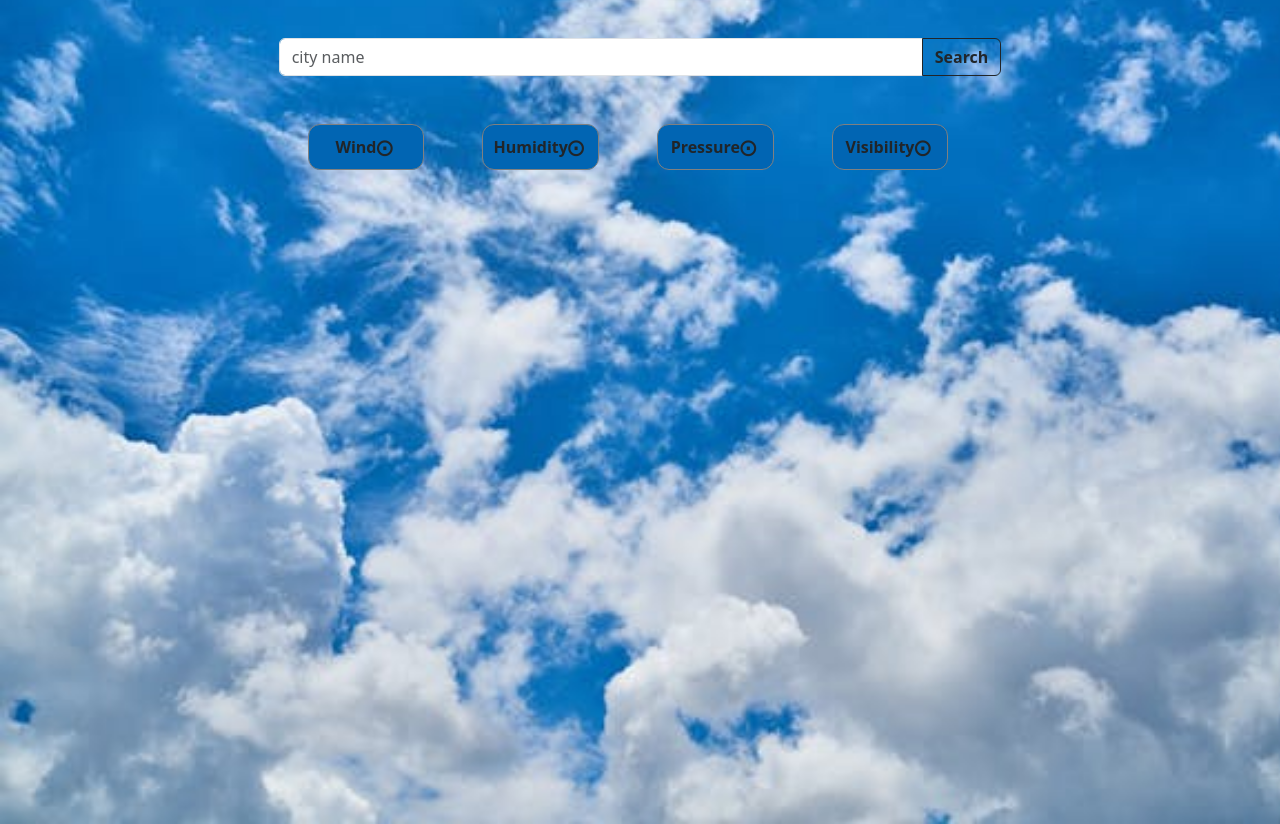
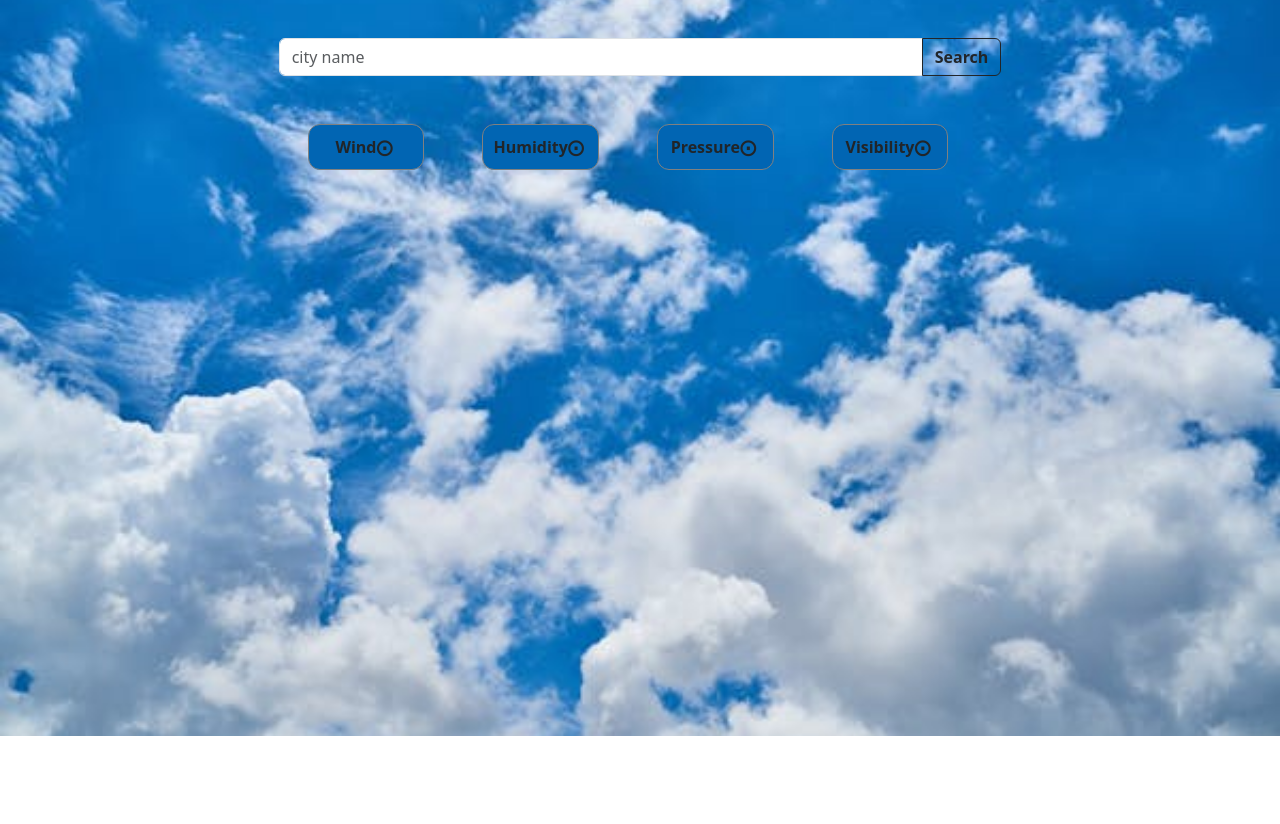
Before and after one commit to decent190/weather-app, a plain HTML site: page index.html in a window 1280 px wide. Shown: the part 64-888 px from the top of the page. After the commit the page ends 800 px from the top, so only its background shows below. Drawn offline with nearby package versions, Linux system fonts and the light colour scheme.

Commit message:
first commit

```diff
--- a/style.css
+++ b/style.css
@@ -2,7 +2,7 @@ body{
     background-image: url(img/cloud.jpeg);
     background-repeat: no-repeat;
     background-size: cover;
-    height: 110vh;
+    height: 100%;
 
 
 }
```
